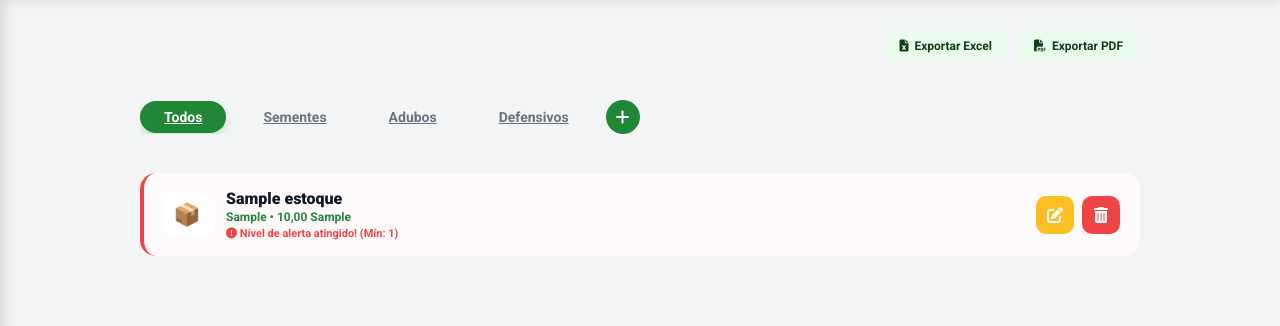
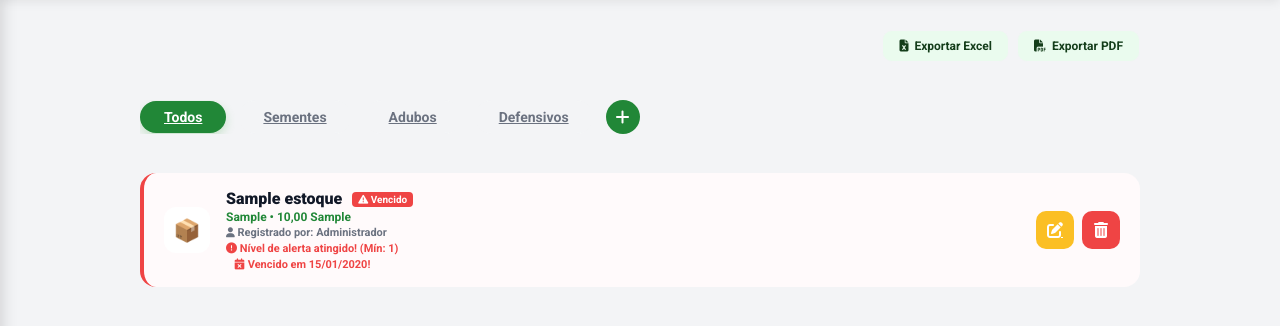
Before and after one commit to Giorrana/producao_vegetal, a PHP site: page /estoque.php in a window 1280 px wide. Shown: the part 70-396 px from the top of the page. Run offline with PHP 8.4, Linux system fonts and the light colour scheme; a user stored in the database is signed in; data comes from the database, SQL or seed files in the repository; tables that the repository leaves empty hold one stand-in row (values such as "Sample post").

Commit message:
Completado

```diff
--- a/ProducaoVegetal/estoque.php
+++ b/ProducaoVegetal/estoque.php
@@ -167,9 +167,11 @@ $activePage = 'estoque';
                                 elseif ($item['categoria'] === 'Adubo') $icon = '🪨';
                                 elseif ($item['categoria'] === 'Defensivo') $icon = '🧪';
 
-                                // Alerta de nível mínimo
+                                $vencido = !empty($item['data_validade']) && strtotime($item['data_validade']) < strtotime('today');
+
+                                // Alerta de nível mínimo ou vencimento
                                 $style_card = "";
-                                if ($item['status_estoque'] === 'Alerta') {
+                                if ($item['status_estoque'] === 'Alerta' || $vencido) {
                                     $style_card = "border-left: 4px solid var(--red); background-color: #fffafb;";
                                 }
                             ?>
@@ -177,11 +179,26 @@ $activePage = 'estoque';
                                     <div class="item-left">
                                         <div class="item-icon-box"><?php echo $icon; ?></div>
                                         <div class="item-info">
-                                            <h4><?php echo htmlspecialchars($item['nome_item']); ?></h4>
+                                            <h4>
+                                                <?php echo htmlspecialchars($item['nome_item']); ?>
+                                                <?php if ($vencido): ?>
+                                                    <span style="background-color: var(--red); color: white; font-size: 10px; font-weight: 700; padding: 2px 6px; border-radius: 4px; margin-left: 6px; display: inline-block; vertical-align: middle;">
+                                                        <i class="fa-solid fa-triangle-exclamation"></i> Vencido
+                                                    </span>
+                                                <?php endif; ?>
+                                            </h4>
                                             <p><?php echo htmlspecialchars($item['categoria']); ?> • <?php echo htmlspecialchars(number_format($item['quantidade'], 2, ',', '.')); ?> <?php echo htmlspecialchars($item['unidade_medida']); ?></p>
+                                            <p style="font-size: 11px; color: var(--text-gray); margin-top: 2px;">
+                                                <i class="fa-solid fa-user" style="font-size: 10px;"></i> Registrado por: <?php echo htmlspecialchars($item['nome_registrador']); ?>
+                                            </p>
                                             <?php if ($item['status_estoque'] === 'Alerta'): ?>
                                                 <span style="color: var(--red); font-size: 11px; font-weight: 700; display: inline-block; margin-top: 3px;">
                                                     <i class="fa-solid fa-circle-exclamation"></i> Nível de alerta atingido! (Mín: <?php echo htmlspecialchars($item['nivel_alerta']); ?>)
+                                                </span>
+                                            <?php endif; ?>
+                                            <?php if ($vencido): ?>
+                                                <span style="color: var(--red); font-size: 11px; font-weight: 700; display: inline-block; margin-top: 3px; <?php echo $item['status_estoque'] === 'Alerta' ? 'margin-left: 8px;' : ''; ?>">
+                                                    <i class="fa-solid fa-calendar-xmark"></i> Vencido em <?php echo date('d/m/Y', strtotime($item['data_validade'])); ?>!
                                                 </span>
                                             <?php endif; ?>
                                         </div>
@@ -215,8 +232,10 @@ $activePage = 'estoque';
                                 <th>Categoria</th>
                                 <th>Quantidade</th>
                                 <th>Unidade</th>
+                                <th>Registrado por</th>
                                 <th>Lote Fabricante</th>
                                 <th>Validade</th>
+                                <th>Status</th>
                                 <th>Custo Unitário</th>
                                 <th>Custo Total</th>
                             </tr>
@@ -225,14 +244,17 @@ $activePage = 'estoque';
                             <?php foreach ($estoque as $item):
                                 $custo_u = floatval($item['custo_aquisicao'] ?? 0);
                                 $custo_t = $item['quantidade'] * $custo_u;
+                                $vencido = !empty($item['data_validade']) && strtotime($item['data_validade']) < strtotime('today');
                             ?>
                                 <tr>
                                     <td><?php echo htmlspecialchars($item['nome_item']); ?></td>
                                     <td><?php echo htmlspecialchars($item['categoria']); ?></td>
                                     <td><?php echo number_format($item['quantidade'], 2, ',', '.'); ?></td>
                                     <td><?php echo htmlspecialchars($item['unidade_medida']); ?></td>
+                                    <td><?php echo htmlspecialchars($item['nome_registrador']); ?></td>
                                     <td><?php echo htmlspecialchars($item['lote_fabricante'] ?? '—'); ?></td>
                                     <td><?php echo $item['data_validade'] ? date('d/m/Y', strtotime($item['data_validade'])) : '—'; ?></td>
+                                    <td><?php echo $vencido ? 'Vencido' : ($item['status_estoque'] === 'Alerta' ? 'Alerta' : 'Normal'); ?></td>
                                     <td>R$ <?php echo number_format($custo_u, 2, ',', '.'); ?></td>
                                     <td>R$ <?php echo number_format($custo_t, 2, ',', '.'); ?></td>
                                 </tr>
--- a/ProducaoVegetal/export.js
+++ b/ProducaoVegetal/export.js
@@ -5,8 +5,29 @@
     const style = document.createElement('style');
     style.innerHTML = `
         @media print {
+            html, body, .app-layout, .main-wrapper, .main-content, .content-wrapper {
+                height: auto !important;
+                min-height: 0 !important;
+                max-height: none !important;
+                overflow: visible !important;
+                overflow-x: visible !important;
+                overflow-y: visible !important;
+            }
+            div[style*="overflow"], div[style*="overflow-x"], div[style*="overflow-y"], .svg-container, .table-responsive, table {
+                overflow: visible !important;
+                overflow-x: visible !important;
+                overflow-y: visible !important;
+            }
             .sidebar, .topbar, .overlay, .menu-btn, .btn-logout, .add-btn, .add-btn-filter, .filters-container, .plantio-actions, .crop-actions, .btn-export, .page-header button {
                 display: none !important;
+            }
+            .pillar-panel:not(.active) {
+                display: none !important;
+            }
+            .pillar-panel.active {
+                display: block !important;
+                height: auto !important;
+                overflow: visible !important;
             }
             .main-wrapper {
                 margin-left: 0 !important;
```
Also changed, not shown: ProducaoVegetal/adubar_plantio.php (+8 -3 lines), ProducaoVegetal/plantios_ativos.php (+34 -16 lines).
